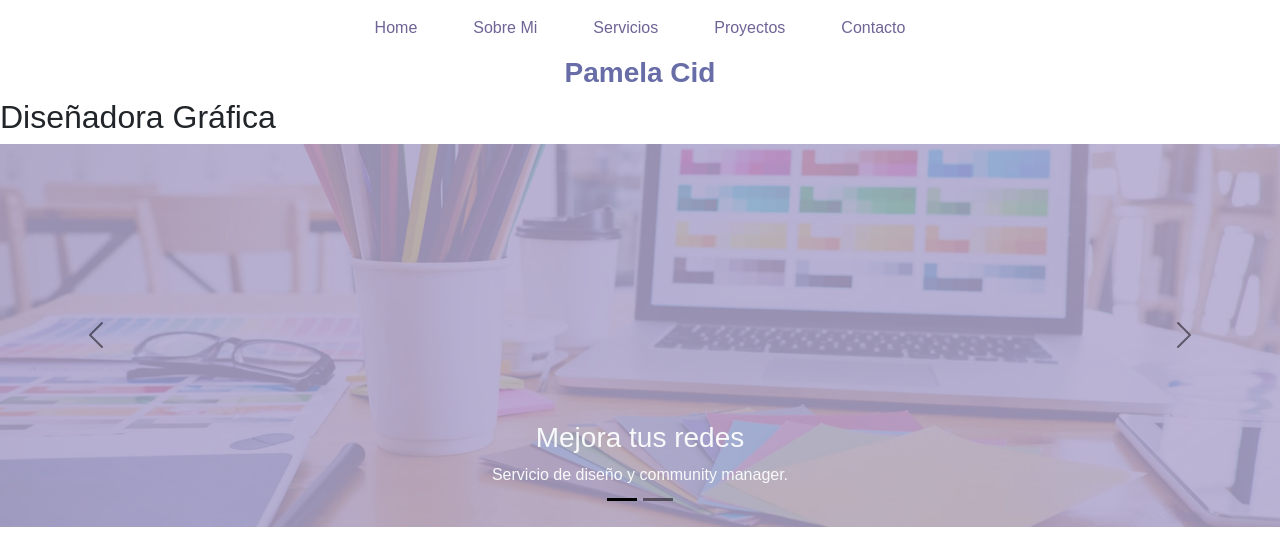
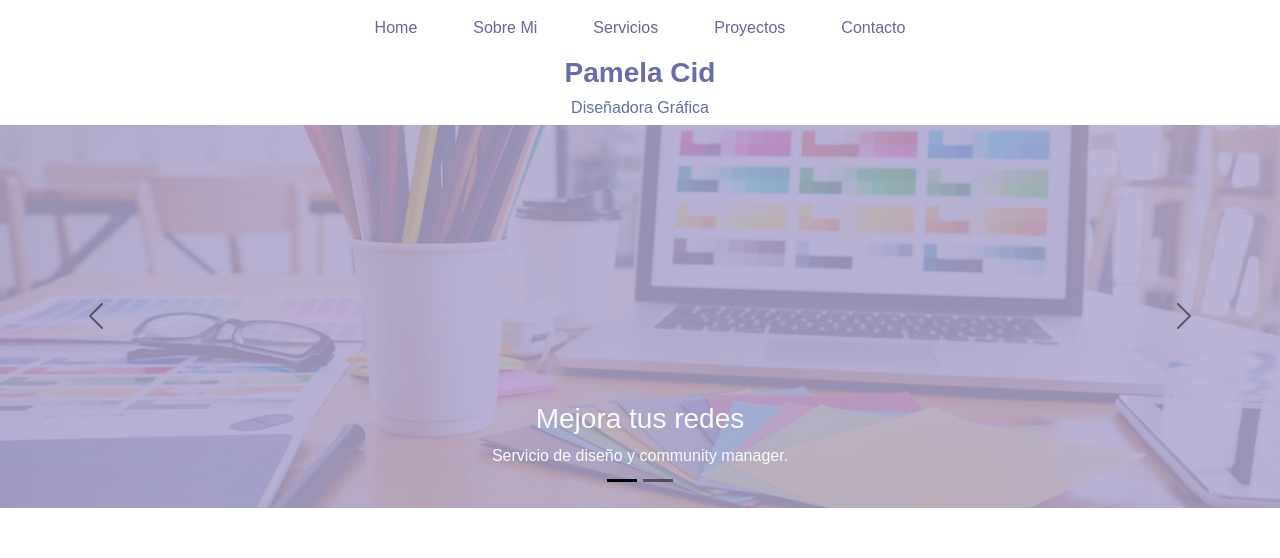
Before and after one commit to Pamelacid/bookpamela, a plain HTML site: page index.html in a window 1280 px wide. Shown: the top 558 px of the page. Drawn offline with nearby package versions, Linux system fonts and the light colour scheme.

Commit message:
correccion en index

```diff
--- a/index.html
+++ b/index.html
@@ -41,7 +41,7 @@
           </nav>
           <!--termina el nav-->
             <h1 class="fw-bold fs-3 titulo-sitio">Pamela Cid</h1>
-            <h2 class="fs-6titulo-sitio">Diseñadora Gráfica</h2>
+            <h2 class="fs-6 titulo-sitio">Diseñadora Gráfica</h2>
     </header>
     <main>
         <!--Slide-->
```
